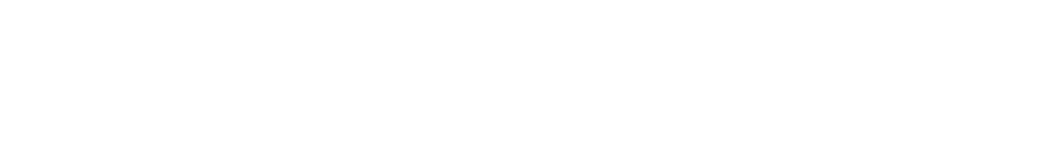
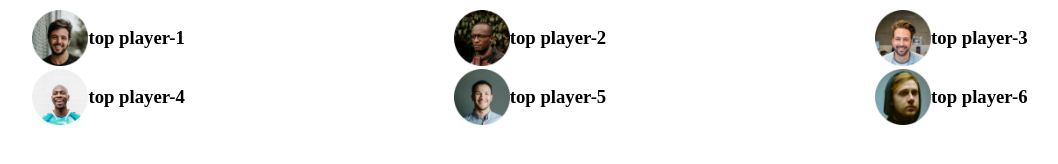
Before and after one commit to ras1k/leader-board, a plain HTML site: page index.html in a window 1280 px wide. Shown: the whole page, without its empty margins (110-1168 px from the left). Drawn offline with Linux system fonts and the light colour scheme.

Commit message:
style added

```diff
--- a/index.html
+++ b/index.html
@@ -4,8 +4,43 @@
     <meta http-equiv="X-UA-Compatible" content="IE=edge">
     <meta name="viewport" content="width=device-width, initial-scale=1.0">
     <title>Leader Board</title>
+    <link rel="stylesheet" href="styles/style.css">
 </head>
 <body>
+    <header>
 
+    </header>
+    <main>
+        <section>
+            <div class="top-players">
+                <div class="players">
+                    <div class="player">
+                        <img src="images/players/player-1.png" alt="">
+                        <h3>top player-1</h3>
+                    </div>
+                    <div class="player">
+                        <img src="images/players/player-2.png" alt="">
+                        <h3>top player-2</h3>
+                    </div>
+                    <div class="player">
+                        <img src="images/players/player-3.png" alt="">
+                        <h3>top player-3</h3>
+                    </div>
+                    <div class="player">
+                        <img src="images/players/player-4.png" alt="">
+                        <h3>top player-4</h3>
+                    </div>
+                    <div class="player">
+                        <img src="images/players/player-5.png" alt="">
+                        <h3>top player-5</h3>
+                    </div>
+                    <div class="player">
+                        <img src="images/players/player-6.png" alt="">
+                        <h3>top player-6</h3>
+                    </div>
+                </div>
+            </div>
+        </section>
+    </main>
 </body>
 </html>
--- /dev/null
+++ b/styles/style.css
@@ -0,0 +1,13 @@
+.players{
+    display: grid;
+    grid-template-columns: repeat(3, 1fr);
+}
+.player img{
+    height: 56px;
+    width: 56px;
+}
+.player{
+    display: flex;
+    justify-content: center;
+    align-items: center;
+}
```
